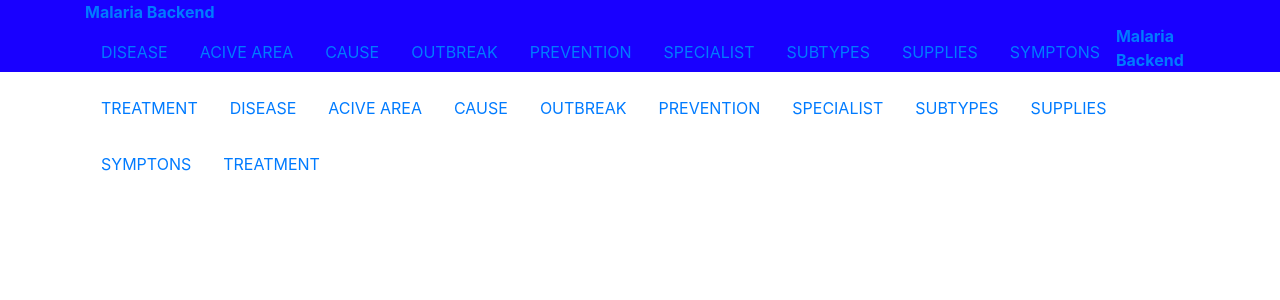
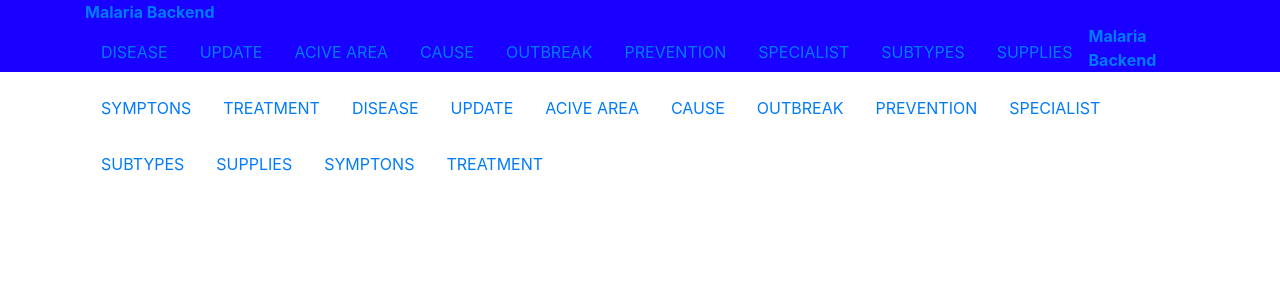
Before and after one commit to u16084030/BigGroupAssignment, an Angular app in the folder MalariaBackEnd/: page / in a window 1280 px wide. Shown: the top 300 px of the page. Built offline with nearby package versions, Linux system fonts and the light colour scheme.

Commit message:
Jared Update

```diff
--- a/MalariaBackEnd/src/app/nav/nav.component.html
+++ b/MalariaBackEnd/src/app/nav/nav.component.html
@@ -4,7 +4,8 @@
     <nav>
       <ul>
 
-        <li><a routerLink="/disease">Disease</a></li>
+        <li><a routerLink="/disease">Disease</a>
+          <a routerLink="/disease">Update</a></li>
         <li><a routerLink="/active-area">Acive Area</a></li>
         <li><a routerLink="/cause">Cause</a></li>
         <li><a routerLink="/outbreak">OutBreak</a></li>
```
